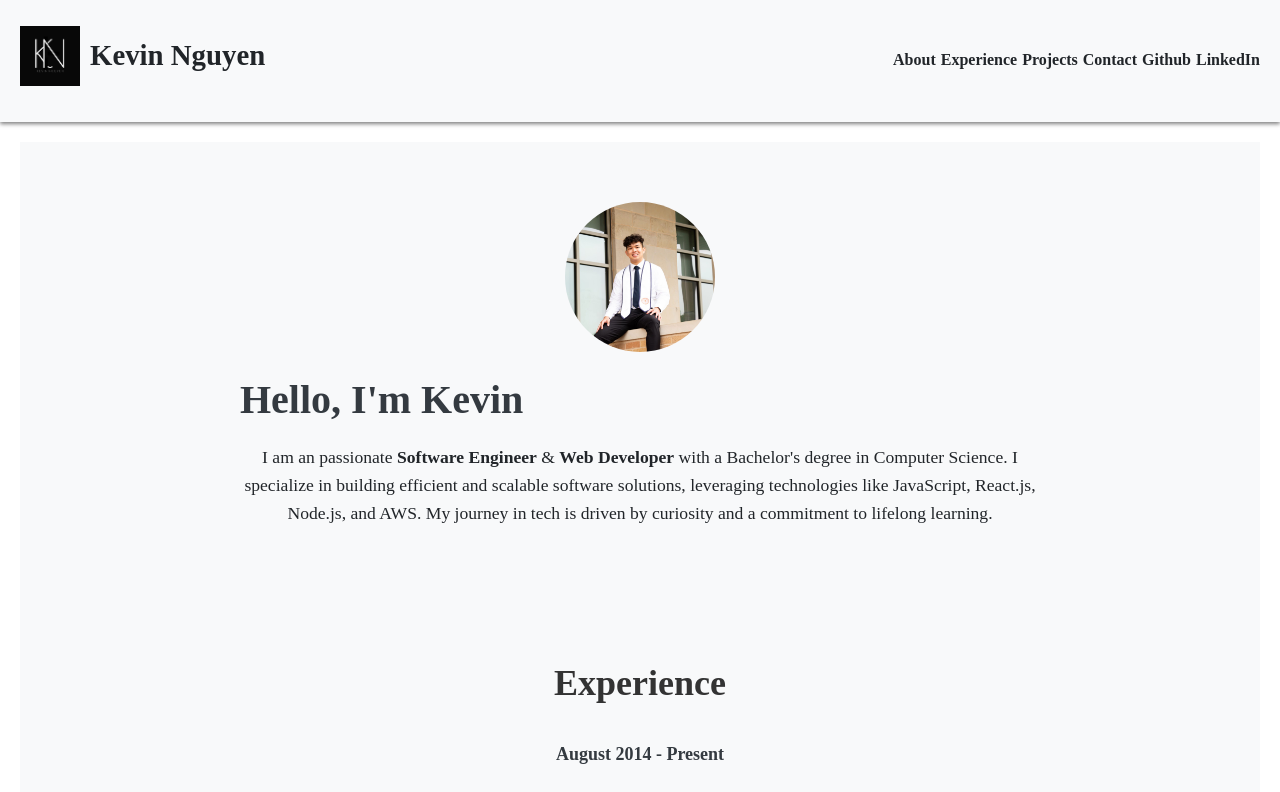
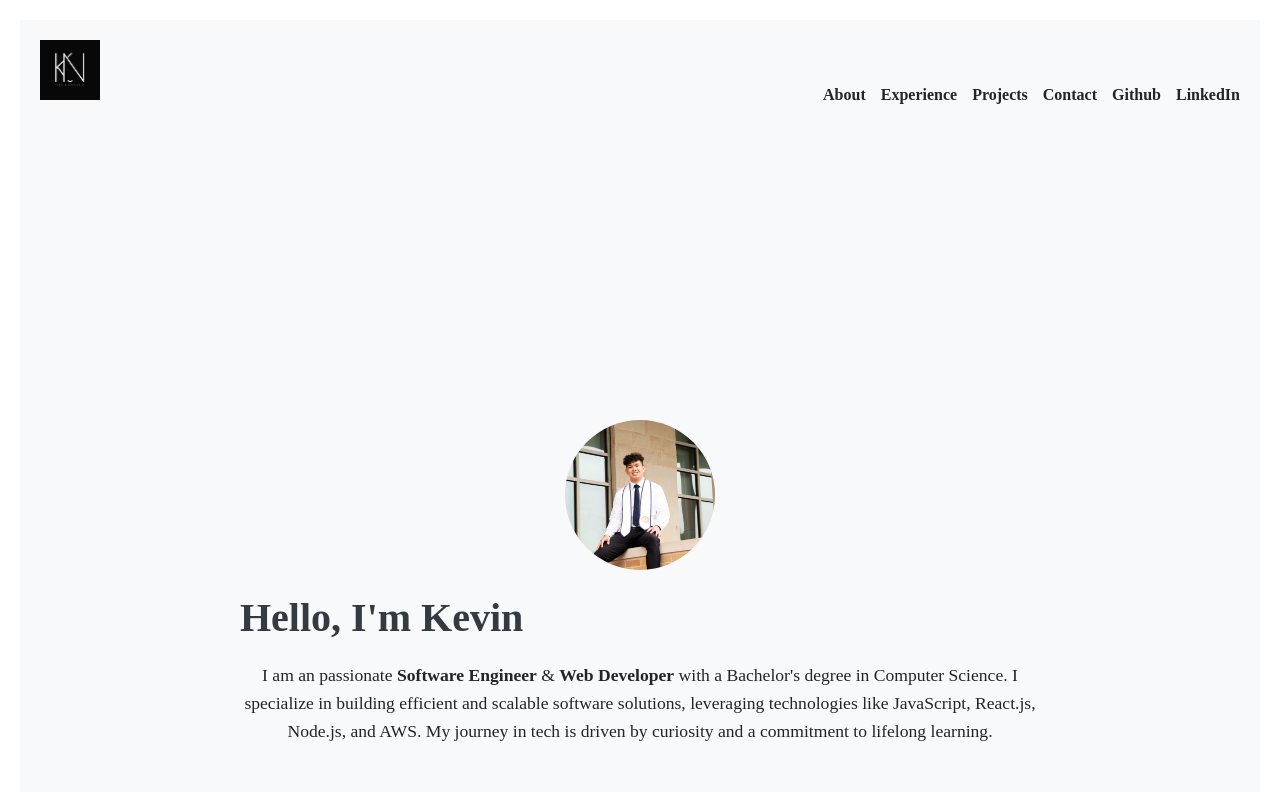
Before and after one commit to KevWin717/personal-portfolio, a React (Create React App) app: page / in a window 1280 px wide. Shown: the top 792 px of the page. Built offline with nearby package versions, Linux system fonts and the light colour scheme.

Commit message:
Adjust viewport to only display header and about me.
- Modified App.js to wrap Header and About components in a full-height section
- Applied Flexbox in App.css to distribute space evenly between Header and About

```diff
--- a/src/App.css
+++ b/src/App.css
@@ -1,13 +1,33 @@
-body {
+html, body {
   margin: 0;
+  padding: 0;
+  height: 100%;
   font-family: 'Times New Roman', Times, serif;
   color: #333;
+  scroll-behavior: smooth;
 }
 
 .App {
   text-align: center;
 }
 
+.top-section {
+  display: flex;
+  flex-direction: column;
+  height: 100vh;
+  padding: 20px;
+}
+
+.top-section > * {
+  flex: 1;
+}
+
+.header, .about {
+  display: flex;
+  align-items: center;
+  justify-content: center;
+}
+
 main {
   padding: 20px;
 }
--- a/src/App.js
+++ b/src/App.js
@@ -11,9 +11,11 @@ import Experience from './components/Experience';
 function App() {
   return (
     <div className="App">
-      <Header />
+      <section className='top-section'>
+        <Header />
+        <About />
+      </section>
       <main>
-        <About />
         <Experience />
       </main>
     </div>
--- a/src/components/Header.css
+++ b/src/components/Header.css
@@ -1,18 +1,17 @@
-header {
+.header {
     display: flex;
     justify-content: space-between;
-    align-items: center;
+    align-items: baseline;
     background-color: #f8f9fa;
-    padding: 20px;
+    padding: 0 20px;
     color: #212529;
-    box-shadow: 0 2px 4px rgba(0, 0, 0, 0.5);
 }
 
 .logo-content {
     display: flex;
     align-items: center;
-    margin-bottom: 10px;
     font-weight: bolder;
+    padding-top: 20px;
 }
 
 .logo-content img {
@@ -31,7 +30,7 @@ header {
     list-style-type: none;
     margin: 0;
     padding: 0;
-    gap: 5px;
+    gap: 15px;
 
 }
 
@@ -41,14 +40,6 @@ header {
     font-weight: bold;
     transition: color 0.3s ease;
     padding: 5px 0;
-}
-
-.nav-links li {
-    margin-left: 20px;
-}
-
-.nav-links li:first-child {
-    margin-left: 0;
 }
 
 .nav-links a:hover {
@@ -69,7 +60,7 @@ header {
 }
 
 @media (max-width: 768px) {
-    header {
+    .header {
         flex-direction: column;
         align-items: flex-start;
     }
--- a/src/components/Header.js
+++ b/src/components/Header.js
@@ -1,22 +1,21 @@
 import React from 'react';
 import './Header.css';
 
+// console.log('Header component rendered'); //debug
 function Header() {
-    // console.log('Header component rendered'); //debug
-    return (
-        <header>
+    return(
+        <header className='header'>
             <div className='logo-content'>
                 <img src='/images/logo.jpeg' alt='logo'/>
-                <h1>Kevin Nguyen</h1>
             </div>
             <nav>
                 <ul className='nav-links'>
-                    <a href="#about">About</a>
-                    <a href="#experience">Experience</a>
-                    <a href="#projects">Projects</a>
-                    <a href="#contact">Contact</a>
-                    <a href="https://github.com/KevWin717" target="_blank" rel="noopener noreferrer">Github</a>
-                    <a href="https://linkedin.com/in/kevinnguyen717" target="_blank" rel="noopener noreferrer">LinkedIn</a>
+                    <li><a href="#about">About</a></li>
+                    <li><a href="#experience">Experience</a></li>
+                    <li><a href="#projects">Projects</a></li>
+                    <li><a href="#contact">Contact</a></li>
+                    <li><a href="https://github.com/KevWin717" target="_blank" rel="noopener noreferrer">Github</a></li>
+                    <li><a href="https://linkedin.com/in/kevinnguyen717" target="_blank" rel="noopener noreferrer">LinkedIn</a></li>
                 </ul>
             </nav>
         </header>
```
